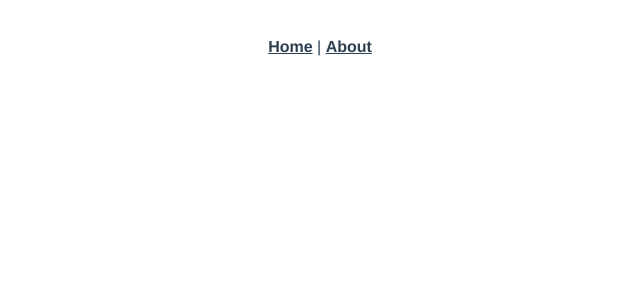
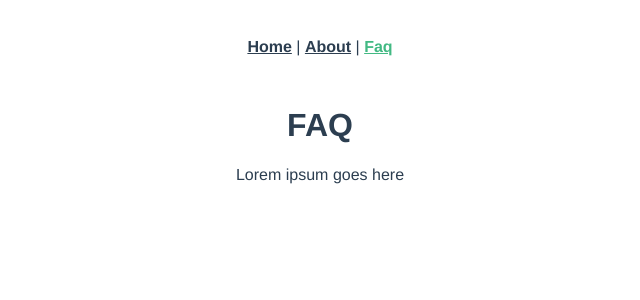
Before and after one commit to ElingVoon/seattle-weather, a Vue app: page /#/faq in a window 1280 px wide. Before the commit this address had no page. Shown: the top 300 px of the page, without its empty margins (320-960 px from the left). Built offline with nearby package versions, Linux system fonts and the light colour scheme.

Commit message:
in class exercise

```diff
--- a/src/App.vue
+++ b/src/App.vue
@@ -1,7 +1,8 @@
 <template>
   <div id="nav">
     <router-link to="/">Home</router-link> |
-    <router-link to="/about">About</router-link>
+    <router-link to="/about">About</router-link> |
+    <router-link to="/faq">Faq</router-link>
   </div>
   <router-view/>
 </template>
--- a/src/router/index.js
+++ b/src/router/index.js
@@ -1,5 +1,7 @@
 import { createRouter, createWebHashHistory } from 'vue-router'
 import Home from '../views/Home.vue'
+import About from '../views/About.vue'
+import Faq from '../views/Faq.vue'
 
 const routes = [
   {
@@ -10,12 +12,12 @@ const routes = [
   {
     path: '/about',
     name: 'About',
-    // route level code-splitting
-    // this generates a separate chunk (about.[hash].js) for this route
-    // which is lazy-loaded when the route is visited.
-    component: function () {
-      return import(/* webpackChunkName: "about" */ '../views/About.vue')
-    }
+    component: About
+  },
+  {
+    path: '/faq',
+    name: 'FAQ',
+    component: Faq
   }
 ]
 
--- /dev/null
+++ b/src/views/Faq.vue
@@ -0,0 +1,12 @@
+<template lang="html">
+  <h1>FAQ</h1>
+	<p>Lorem ipsum goes here</p>
+</template>
+
+<script>
+export default {
+}
+</script>
+
+<style lang="css" scoped>
+</style>
```
